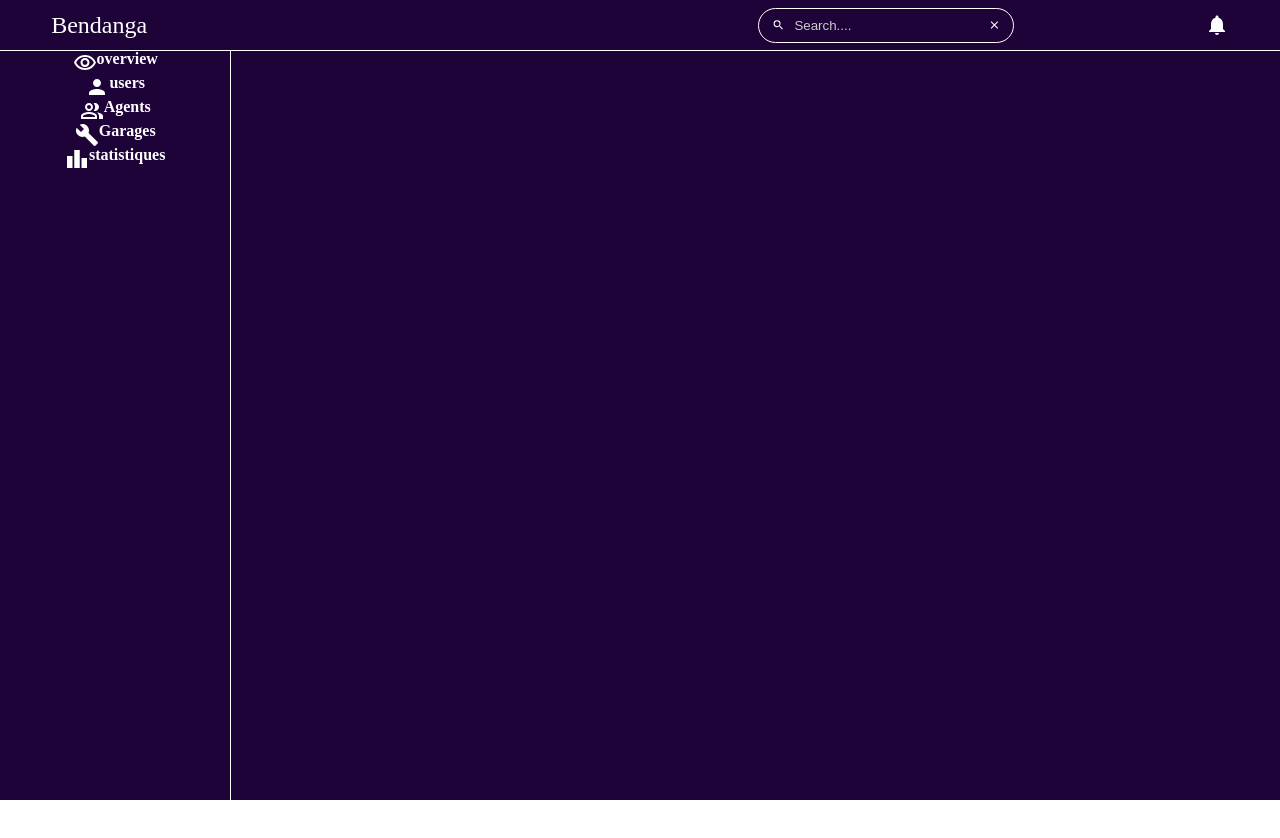
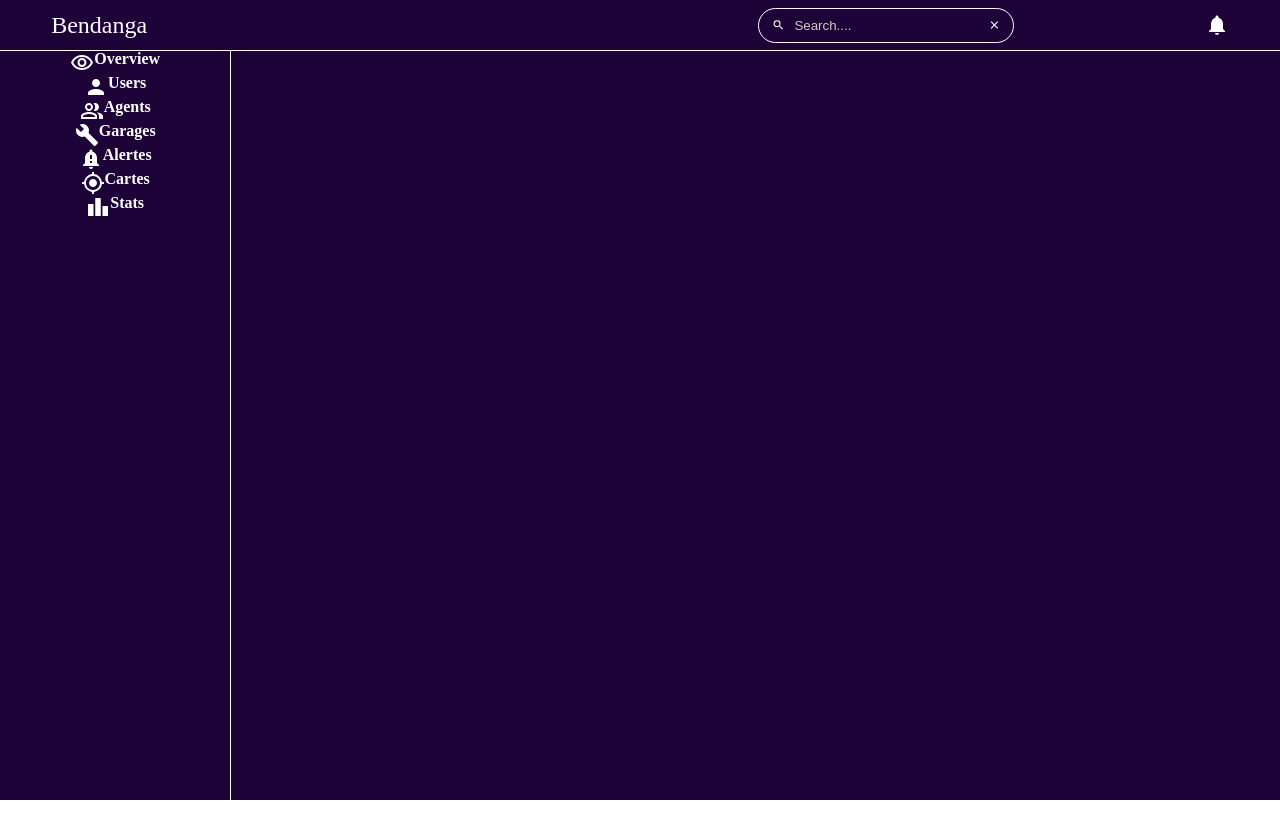
Before and after one commit to ExcaliburSims/DashboardBenda, a React (Create React App) app: page / in a window 1280 px wide. Shown: the top 838 px of the page. Built offline with nearby package versions, Linux system fonts and the light colour scheme.

Commit message:
feat: add another options

```diff
--- a/src/components/Sidebar.js
+++ b/src/components/Sidebar.js
@@ -1,6 +1,7 @@
 import React from 'react';
 import {
-  MdPerson, MdOutlineVisibility, MdOutlinePeopleAlt, MdBuild, MdLeaderboard,
+  // eslint-disable-next-line max-len
+  MdPerson, MdOutlineVisibility, MdOutlinePeopleAlt, MdBuild, MdLeaderboard, MdNotificationImportant, MdGpsFixed,
 } from 'react-icons/md';
 import styles from '../styles/sidebar.module.scss';
 
@@ -9,11 +10,11 @@ function Sidebar() {
     <div className={styles.container}>
       <div className={styles.search}>
         <MdOutlineVisibility className={styles.icon} />
-        <h5>overview</h5>
+        <h5>Overview</h5>
       </div>
       <div className={styles.search}>
         <MdPerson className={styles.icon} />
-        <h5>users</h5>
+        <h5>Users</h5>
       </div>
       <div className={styles.search}>
         <MdOutlinePeopleAlt className={styles.icon} />
@@ -24,8 +25,16 @@ function Sidebar() {
         <h5>Garages</h5>
       </div>
       <div className={styles.search}>
+        <MdNotificationImportant className={styles.icon} />
+        <h5>Alertes</h5>
+      </div>
+      <div className={styles.search}>
+        <MdGpsFixed className={styles.icon} />
+        <h5>Cartes</h5>
+      </div>
+      <div className={styles.search}>
         <MdLeaderboard className={styles.icon} />
-        <h5>statistiques</h5>
+        <h5>Stats</h5>
       </div>
     </div>
   );
```
